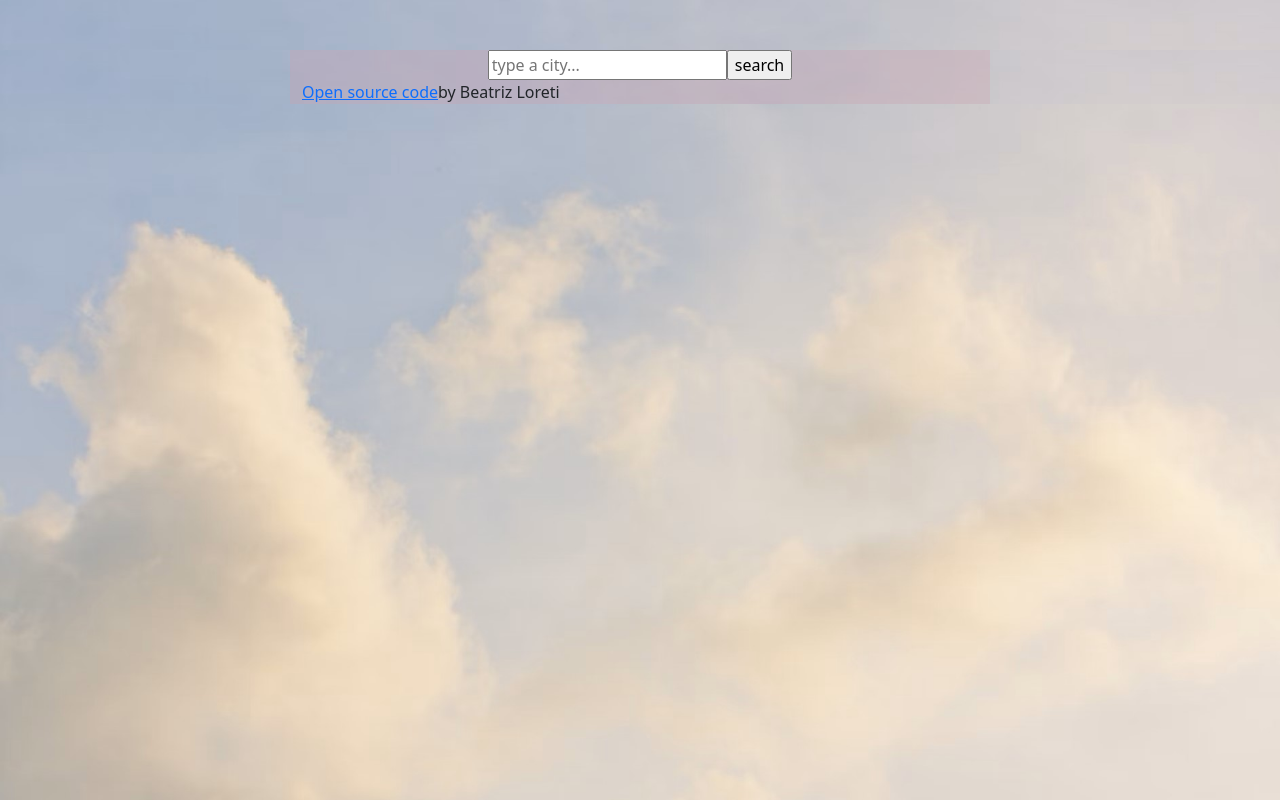
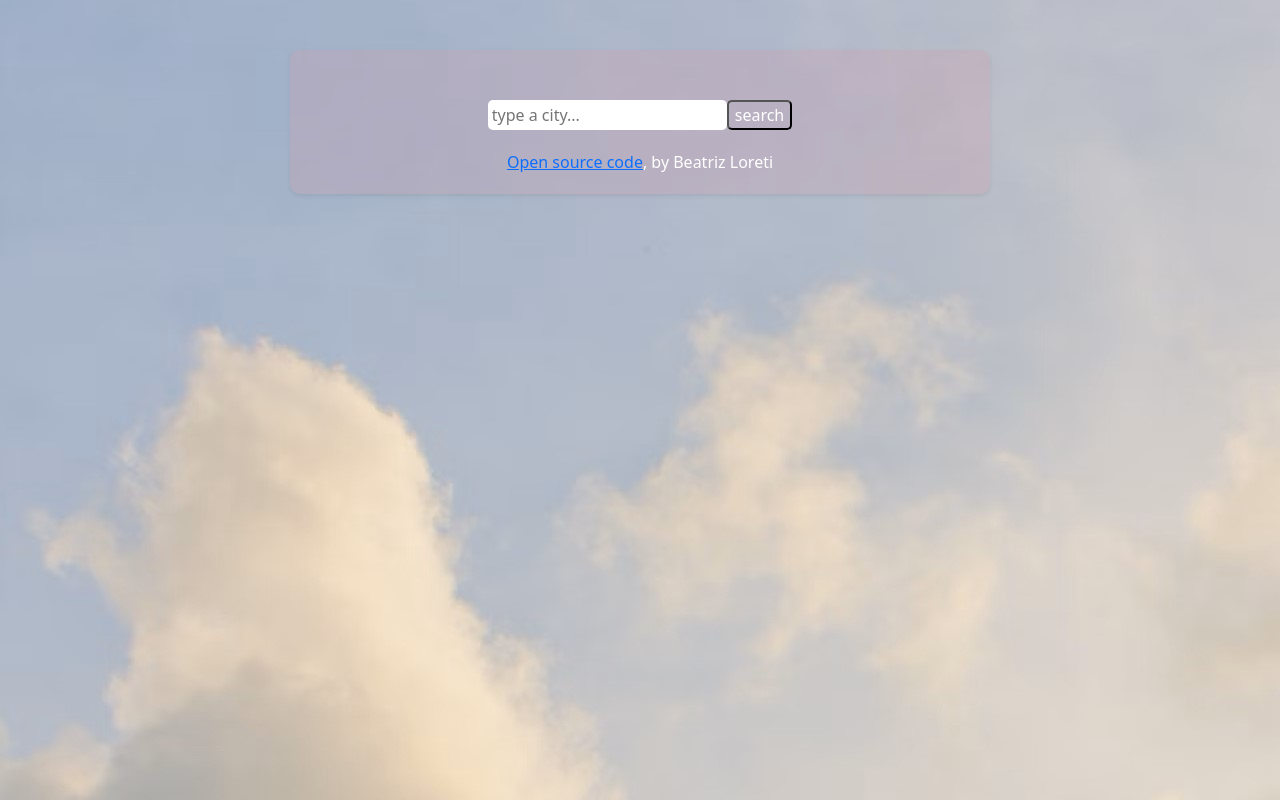
Before and after one commit to bialoreti/weather-react, a React (Create React App) app: page / in a window 1280 px wide. Built offline with nearby package versions, Linux system fonts and the light colour scheme.

Commit message:
Update App.css and Weather.css

```diff
--- a/src/App.css
+++ b/src/App.css
@@ -1,14 +1,14 @@
 body {
-  background-image: url("image.jpg");
-   height: 100%;
-   background-repeat: no-repeat;
-  background-size: cover;
+  background-image: url("image.jpg") ;
+
 }
 .container-fluid {
   background: rgb(206, 160, 171, .3);
  max-width: 700px;
- margin: 50px auto;
-
+ margin-top: 50px;
+ margin-left: 100px;
+ padding-top: 50px;
+ border-radius: 10px;
 
 }
 
@@ -24,3 +24,9 @@ ul {
   list-style-type: none;
 
 }
+
+footer {
+  color: white;
+  text-align: center;
+  padding: 20px;
+}
--- a/src/App.js
+++ b/src/App.js
@@ -4,8 +4,8 @@ import "bootstrap/dist/css/bootstrap.css";
 
 function App() {
   return (
-    <body>
-      <div className="container-fluid">
+    <div className="App">
+      <div className="container-fluid shadow-sm">
         <header className="App-header">
           <Weather />
         </header>
@@ -13,10 +13,10 @@ function App() {
           <a href="https://github.com/bialoreti/weather-react">
             Open source code
           </a>
-          by Beatriz Loreti
+          , by Beatriz Loreti
         </footer>
       </div>
-    </body>
+    </div>
   );
 }
 
--- a/src/Weather.css
+++ b/src/Weather.css
@@ -0,0 +1,10 @@
+.Search {
+    border-radius:5px;
+    border-color: transparent;
+}
+.Button {
+    border-radius:5px;
+    color: white;
+    background-color: transparent;
+
+}
--- a/src/Weather.js
+++ b/src/Weather.js
@@ -31,8 +31,8 @@ export default function Weather(props) {
 
   let form = (
     <form onSubmit={handleSubmit}>
-      <input type="search" placeholder="type a city..." onChange={updateCity} />
-      <input type="submit" value="search" />
+      <input className="Search" type="search" placeholder="type a city..." onChange={updateCity} />
+      <input className="Button" type="submit" value="search" />
     </form>
   );
   if (loaded) {
```
Lines whose indentation alone changed are shown as unchanged.
